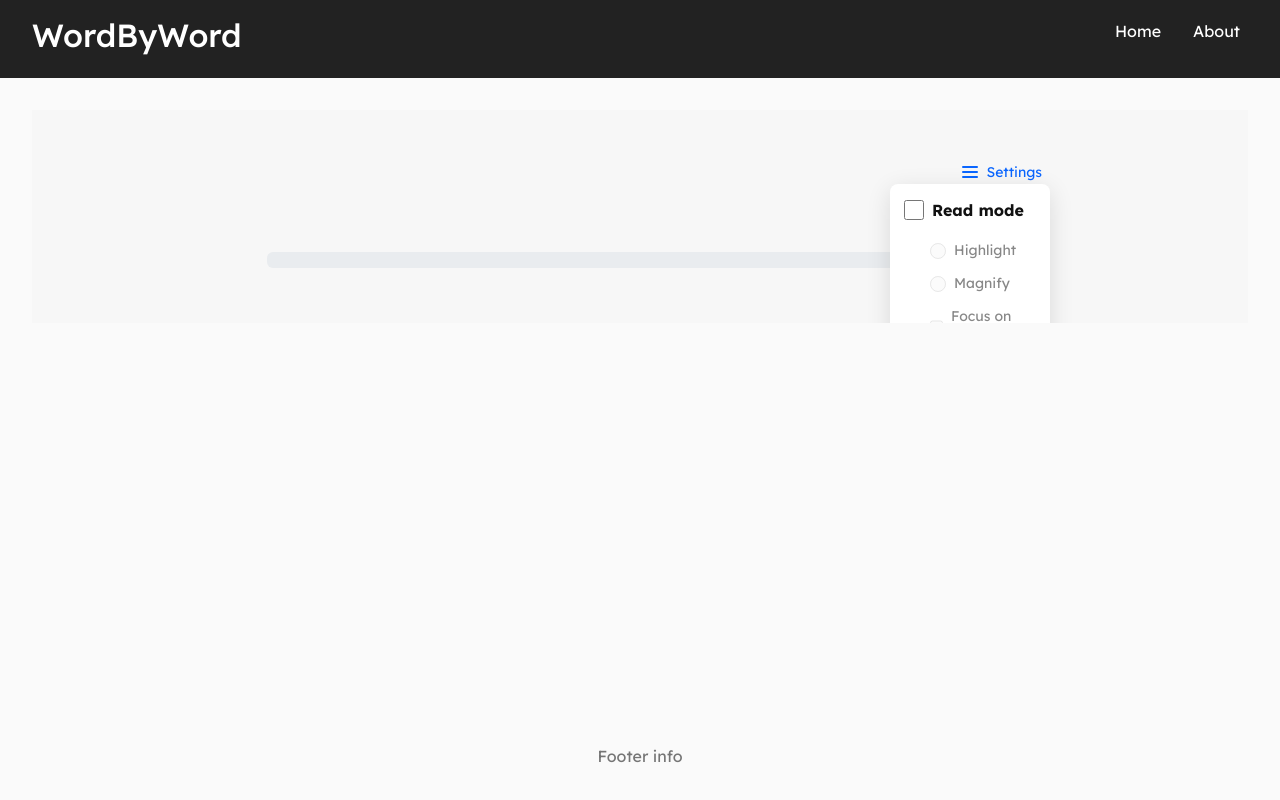
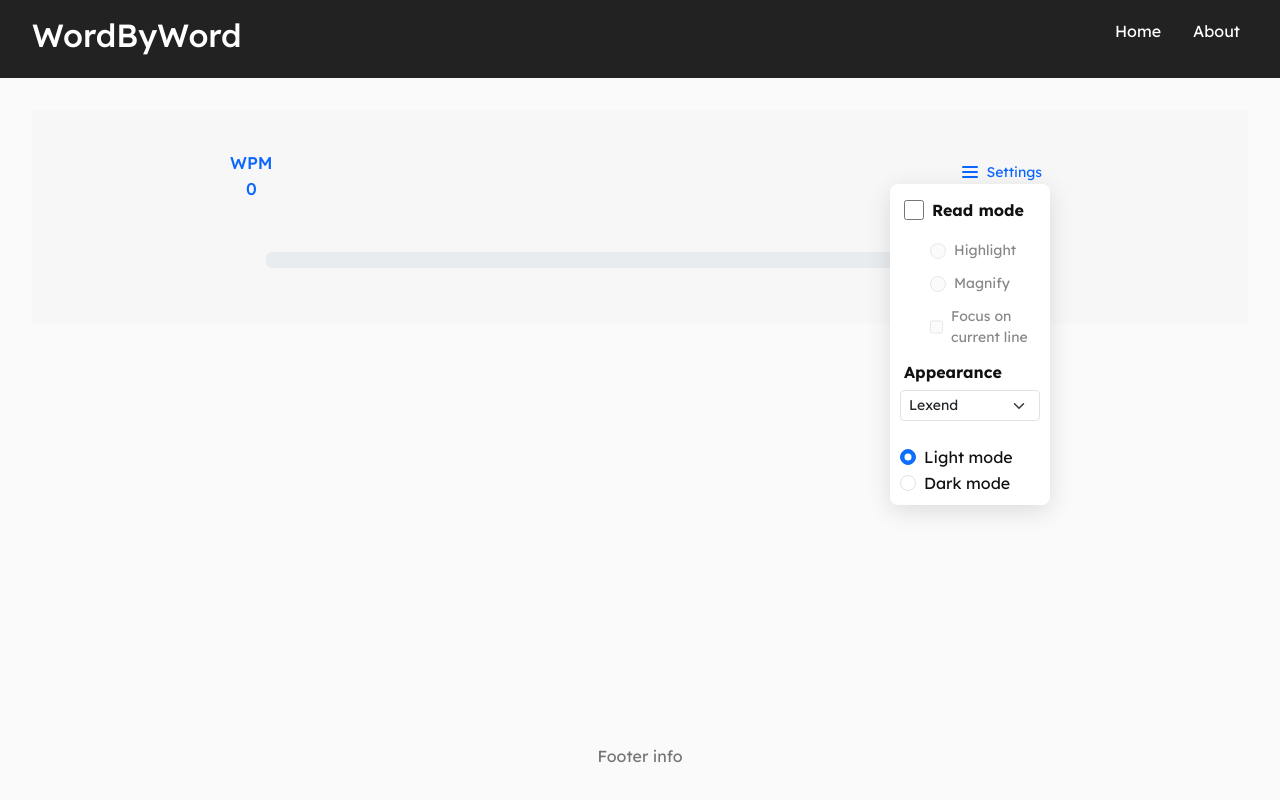
Before and after one commit to LukeBarcenas/WordByWord, a React (Vite) app: page /reader in a window 1280 px wide. Both pictures are taken after a click on the button "Settings". Built offline with nearby package versions, Linux system fonts and the light colour scheme.

Commit message:
New Reader Settings
Appearance: light/dark mode, font
Read Mode: WPM, backspace

```diff
--- a/src/components/ReaderSettingsMenu.jsx
+++ b/src/components/ReaderSettingsMenu.jsx
@@ -2,6 +2,7 @@
 
 import { useEffect, useRef, useState } from "react";
 import "../pages/Reader.css";
+import Form from 'react-bootstrap/Form';
 
 export default function ReaderSettings({
   readMode,
@@ -12,6 +13,10 @@ export default function ReaderSettings({
   onToggleMagnifyMode,
   focusLine,
   onToggleFocusLine,
+  theme,
+  onToggleTheme,
+  font,
+  onToggleFont,
 }) {
   const [open, setOpen] = useState(false);
   const ref = useRef(null);
@@ -25,6 +30,10 @@ export default function ReaderSettings({
     window.addEventListener("mousedown", handleClickOutside);
     return () => window.removeEventListener("mousedown", handleClickOutside);
   }, [open]);
+
+  useEffect(() => {
+    document.body.classList.toggle('dark-mode', theme === "dark");
+  }, [theme]);
 
   return (
     <div className="reader-topbar">
@@ -96,8 +105,61 @@ export default function ReaderSettings({
                 />
                 Focus on current line
               </label>
+
             </div>
-          </div>
+
+            <label
+              className="text-label"
+            >
+              Appearance
+            </label>
+
+            <Form.Select
+              size="sm"
+              value={font}
+              onChange={(e) => onToggleFont(e.target.value)}
+            >
+              <option value="Lexend">Lexend</option>
+              <option value="Arial">Arial</option>
+              <option value="Merriweather">Merriweather</option>
+              <option value="Open Sans">Open Sans</option>
+              <option value="Roboto">Roboto</option>
+              <option value="Lato">Lato</option>
+            </Form.Select>
+
+            <br></br>
+
+            <div className="form-check form-check-inline">
+              <input
+                className="form-check-input"
+                type="radio"
+                name="themeOptions"
+                id="lightMode"
+                value="light"
+                checked={theme === "light"}
+                onChange={() => onToggleTheme("light")}
+              />
+              <label className="form-check-label" htmlFor="inlineRadio2">
+                Light mode
+              </label>
+            </div>
+
+            <div className="form-check form-check-inline">
+              <input
+                className="form-check-input"
+                type="radio"
+                name="themeOptions"
+                id="darkMode"
+                value="dark"
+                checked={theme === "dark"}
+                onChange={() => onToggleTheme("dark")}
+              />
+              <label className="form-check-label" htmlFor="inlineRadio2">
+                Dark mode
+              </label>
+            </div>
+
+            </div>
         )}
       </div>
     </div>
--- a/src/index.css
+++ b/src/index.css
@@ -1,4 +1,8 @@
 @import url('https://fonts.googleapis.com/css2?family=Lexend:wght@400;500;700&display=swap');
+@import url('https://fonts.googleapis.com/css2?family=Open+Sans:ital,wght@0,300..800;1,300..800&display=swap');
+@import url('https://fonts.googleapis.com/css2?family=Lato:ital,wght@0,100;0,300;0,400;0,700;0,900;1,100;1,300;1,400;1,700;1,900&family=Open+Sans:ital,wght@0,300..800;1,300..800&display=swap');
+@import url('https://fonts.googleapis.com/css2?family=Lato:ital,wght@0,100;0,300;0,400;0,700;0,900;1,100;1,300;1,400;1,700;1,900&family=Open+Sans:ital,wght@0,300..800;1,300..800&family=Roboto:ital,wght@0,100..900;1,100..900&display=swap');
+@import url('https://fonts.googleapis.com/css2?family=Lato:ital,wght@0,100;0,300;0,400;0,700;0,900;1,100;1,300;1,400;1,700;1,900&family=Merriweather:ital,opsz,wght@0,18..144,300..900;1,18..144,300..900&family=Open+Sans:ital,wght@0,300..800;1,300..800&family=Roboto:ital,wght@0,100..900;1,100..900&display=swap');
 
 body {
   font-family: 'Lexend', -apple-system, BlinkMacSystemFont, 'Segoe UI', Roboto, Helvetica, Arial, sans-serif;
@@ -6,6 +10,11 @@ body {
   padding: 0;
   background-color: #fafafa;
   color: #111;
+}
+
+body.dark-mode {
+  background-color: #101010;
+  color: #fff;
 }
 
 .app-container {
--- a/src/main.jsx
+++ b/src/main.jsx
@@ -3,6 +3,7 @@ import ReactDOM from "react-dom/client";
 import { BrowserRouter } from "react-router-dom";
 import App from "./App";
 import 'bootstrap/dist/css/bootstrap.min.css';
+import 'bootstrap/dist/js/bootstrap.bundle.min.js';
 import "./index.css";
 
 ReactDOM.createRoot(document.getElementById("root")).render(
--- a/src/pages/Reader.css
+++ b/src/pages/Reader.css
@@ -2,11 +2,46 @@
 .reader-page {
   height: 100%;
   width: 100%;
-  overflow: hidden;
+  overflow: visible;
   background-color: #f7f7f7;
   display: grid;
   place-items: center;
   padding: 0;
+}
+
+.reader-page.dark-mode {
+  background-color: #101010;
+  color:#f7f7f7;
+}
+
+.reader-page.dark-mode .reader-word.is-active {
+  background-color: #7a7a19;
+  border-radius: 2px;
+}
+
+.reader-page.dark-mode .reader-word.is-magnified {
+  color: #fcee2e;
+}
+
+.reader-page.dark-mode .reader-text {
+  color:#f7f7f7;
+}
+
+.reader-page.dark-mode .settings-menu {
+  background: #222;
+  color: #eee;
+}
+
+.reader.page.dark-mode .settings-button {
+  color: #9cc0ff;
+}
+
+.reader-page.dark-mode .reader-next {
+  color:#f7f7f7;
+}
+
+.reader-page.dark-mode .reader-progress {
+  color:#f7f7f7;
 }
 
 /* Wraps the text */
@@ -63,6 +98,14 @@
   border-radius: 1px;
 }
 
+.words-per-minute {
+  position: absolute;
+  text-align: center;
+  font-size: 17px;
+  color:#0a66ff;
+  font-weight: 500;
+}
+
 /* Menu popup */
 .settings-menu {
   position: absolute;
@@ -86,9 +129,23 @@
   cursor: pointer;
 }
 
+.text-label {
+  display: flex;
+  align-items: center;
+  gap: 8px;
+  padding: 6px 4px;
+  font-size: 14px;
+  font-weight: 600;
+  font-size: 16px;
+}
+
 .settings-item.read-mode {
   font-weight: 600;
   font-size: 16px;
+}
+
+.settings-item appearance {
+  font-weight: 300;
 }
 
 /* Checkbox sizes */
@@ -127,7 +184,7 @@
 
 /* Highlights the current word and has small transition (Word read mode) */
 .reader-word {
-  transition: background-color 200ms ease, transform 200ms ease, font-size 300ms ease, color 200ms ease;
+  transition: background-color 200ms ease, transform 330ms ease cubic-bezier(0.25, 0.2, 0.25, 1), font-size 350ms ease, color 300ms ease;
   font-size: 1em;
   display: inline;
 }
@@ -142,15 +199,16 @@
   font-size: 1em;
   display: inline-block;
   transform: scale(1.2);
-  transform-origin: center center;
-  margin-left: 1em;
-  margin-right: 1em;
+  transform-origin: center;
+  margin-left: 0.9em;
+  margin-right: 0.9em;
   color: blue;
 }
 
 /* makes non current lines lower contrast */
 .reader-word.is-dim {
   color: #a7abb0;
+  filter: blur(1.5px);
 }
 
 /* Empty state (only used if you keep the empty-text branch) */
--- a/src/pages/Reader.jsx
+++ b/src/pages/Reader.jsx
@@ -20,6 +20,7 @@ function splitIntoChunks(text, maxWords = 100) {
     s.trim().length === 0 ? 0 : s.trim().split(/\s+/).length
   );
 
+  // Calculate totalwords
   let totalWords = 0;
   for (let w = 0; w < wordCounts.length; w++) {
     totalWords += wordCounts[w];
@@ -68,6 +69,11 @@ function splitIntoChunks(text, maxWords = 100) {
 export default function Reader() {
   const { state } = useLocation();
   const navigate = useNavigate();
+  const [wpm, setWpm] = useState(0);
+  const [wordCount, setWordCount] = useState(0);
+  const startTimeRef = useRef(null);
+  const [theme, setTheme] = useState("light");
+  const [font, setFont] = useState("Lexend");
 
   // Pull text from router state or sessionStorage so it stays after refreshing the page
   const text = (state?.text ?? sessionStorage.getItem("reader_text") ?? "").trim();
@@ -105,6 +111,7 @@ export default function Reader() {
     return sum + (wordIndex ?? 0);
   }, [chunks, page, wordIndex]);
 
+  // Progress bar
   const progressBar = totalWords > 0
     ? Math.min(100, (currentWordIndex / totalWords) * 100)
     : 0;
@@ -118,10 +125,17 @@ export default function Reader() {
     };
   }, []);
 
+  // so dark mode does not persist
+  useEffect(() => {
+    return () => {
+      document.body.classList.remove('dark-mode');
+    };
+  }, []);
+
   // When the page or read mode changes, reset the word index
   useEffect(() => {
     if (settings.readMode && words.length > 0) {
-      setWordIndex(0);
+        setWordIndex(0);
     } else {
       setWordIndex(null);
     }
@@ -167,7 +181,6 @@ export default function Reader() {
     };
   }, [settings.readMode, settings.focusLine, wordIndex, page, words.length]);
 
-  // Right arrow on keyboard goes to next page
   useEffect(() => {
     // Right arrow on keyboard goes to next page
     function onKey(e) {
@@ -177,9 +190,40 @@ export default function Reader() {
         return;
       }
 
+      // Left arrow on keyboard goes back a word
+      if (e.key === "ArrowLeft") {
+        e.preventDefault();
+        if (settings.readMode && wordIndex !== null) {
+          if (wordIndex > 0) {
+            setWordIndex(wordIndex - 1);
+          }
+          else if (page > 0) {
+            setPage((p) => p - 1);
+            const words = (chunks[page - 1] ?? "").split(/\s+/);
+            setWordIndex(words.length - 1);
+          }
+        }
+        return;
+      }
+
       // Pressing space turns on word read mode
       if (e.code === "Space" || e.key === " ") {
         e.preventDefault();
+
+        // WPM
+        if (!startTimeRef.current) {
+          startTimeRef.current = new Date();
+        }
+
+        setWordCount((prev) => {
+          const newCount = prev + 1;
+          const minutes = Math.max((new Date() - startTimeRef.current) / (60000), 0.001);
+
+          const newWpm = Math.round(newCount / minutes);
+
+          setWpm(newWpm);
+          return newCount;
+        });
 
         // Start at first word if not already in read mode
         if (!settings.readMode) {
@@ -222,12 +266,25 @@ export default function Reader() {
     }
   }
 
+  function themeChange(newTheme) {
+    setTheme(newTheme);
+  }
+
+  function fontChange(newFont) {
+    setFont(newFont);
+  }
+
   const isLast = page === chunks.length - 1;
   const actionLabel = isLast ? "Finish" : "Next →";
 
   return (
-    <div className="reader-page">
+    <div className={`reader-page ${theme === "dark" ? "dark-mode" : ""}`} style={{fontFamily: font}}>
       <div className="reader-container" role="region" aria-label="Reading panel" aria-live="polite">
+        <div className="words-per-minute">
+          WPM <br />
+          {wpm}
+        </div>
+
         <ReaderSettingsMenu
           readMode={settings.readMode}
           onToggleReadMode={toggleReadMode}
@@ -237,6 +294,10 @@ export default function Reader() {
           onToggleMagnifyMode={toggleMagnifyMode}
           focusLine={settings.focusLine}
           onToggleFocusLine={toggleFocusLine}
+          theme={theme}
+          onToggleTheme={themeChange}
+          font={font}
+          onToggleFont={fontChange}
         />
 
         <div className="reader-text" key={page} ref={textRef}>
```
